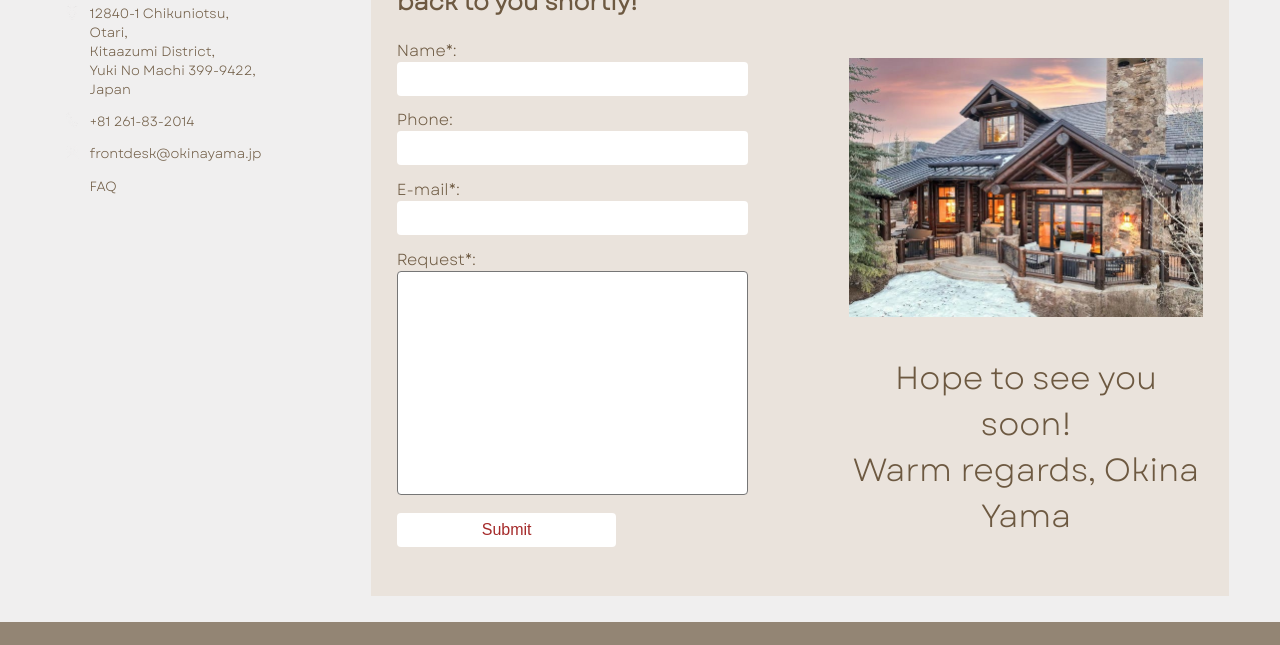
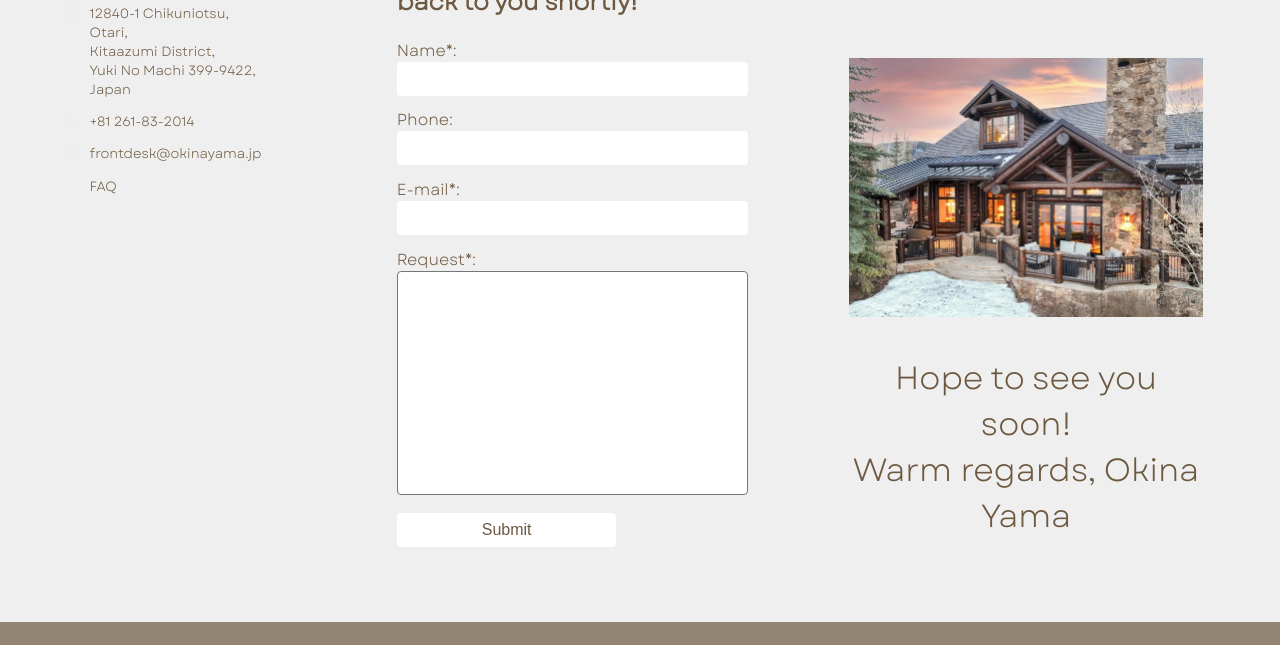
Before and after one commit to Tobiasbengtsson1/okinayamaski, a plain HTML site: page Kontakt.html in a window 1280 px wide. Shown: the part 721-1366 px from the top of the page. Drawn offline with Linux system fonts and the light colour scheme.

Commit message:
Update Okinayamastyles.css

```diff
--- a/Okinayamastyles.css
+++ b/Okinayamastyles.css
@@ -760,10 +760,9 @@ body {
 }
 
 .formcontainer {
-	background-color: #eae3dc;
     width: 67vw;
     padding: 2vw;
-	padding-top: 1vw;
+    padding-top: 1vw;
     color: rgb(109, 89, 65);
 }
 
@@ -783,7 +782,7 @@ form{
 
 form textarea {
     background-color: rgb(255, 255, 255);
-    color: brown;
+    color: rgb(109, 89, 65);;
     border-radius: 4px;
     resize: none;
 	width: 80%;
@@ -798,7 +797,7 @@ form input{
     background-color: rgb(255, 255, 255);
     border-style: none;
     padding: 0.5em;
-    color: brown;
+    color: rgb(109, 89, 65);;
     border-radius: 4px;
     font-size: 1em;
 	width: 80%;
```
